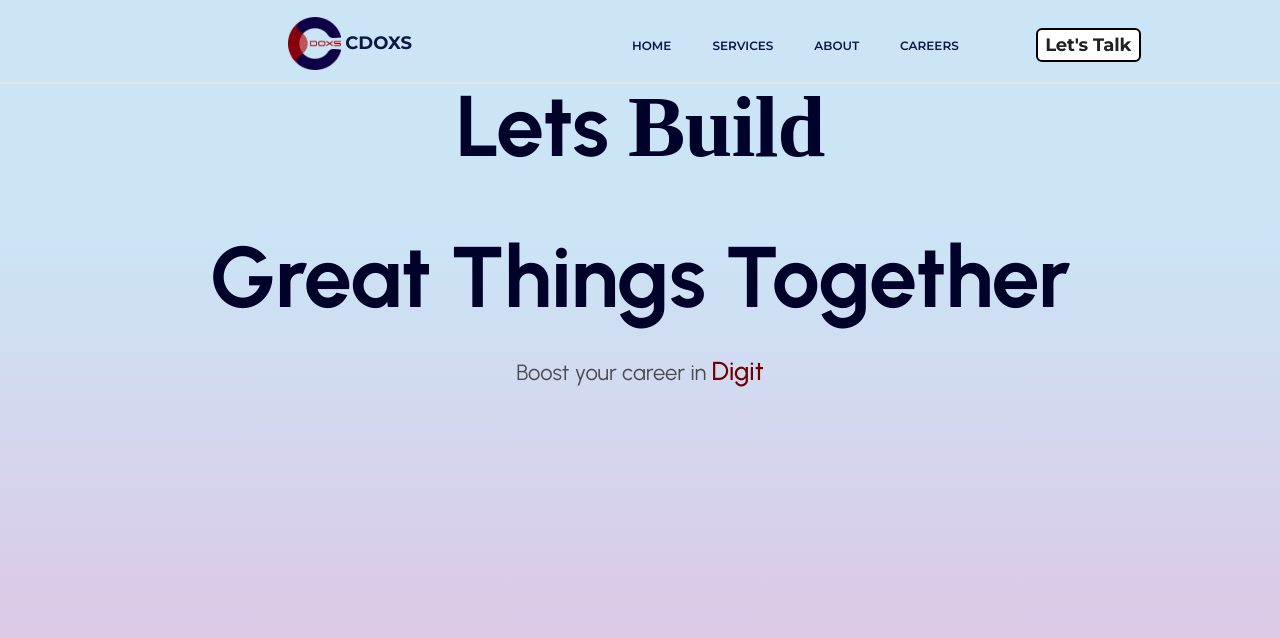
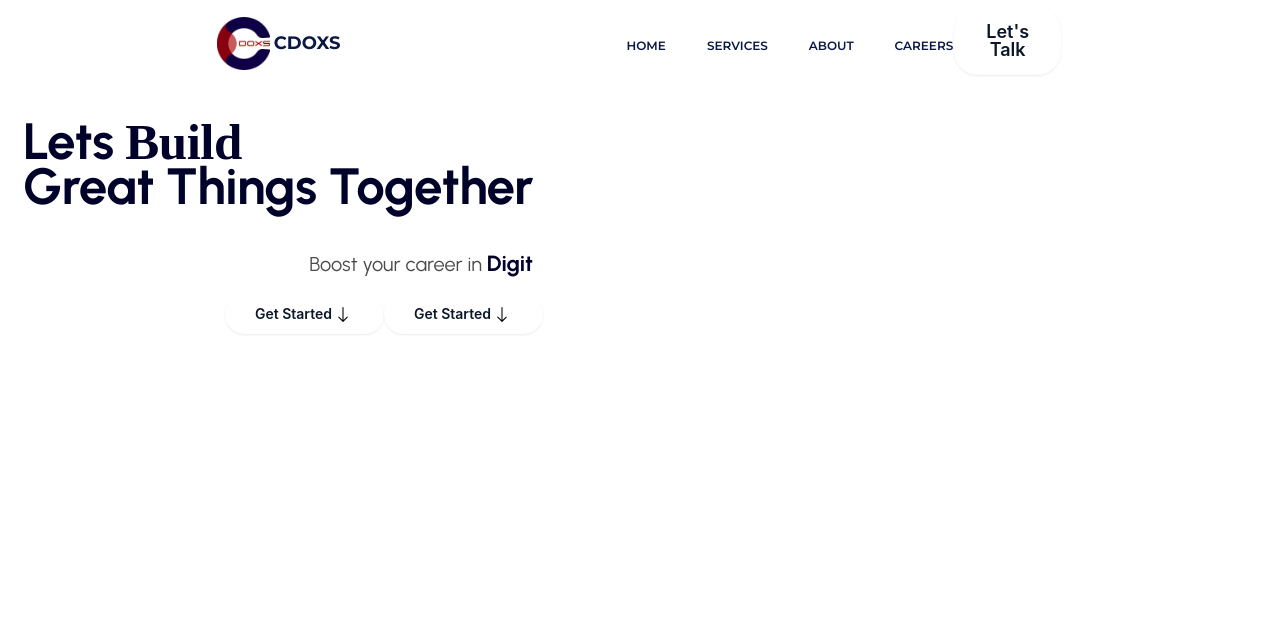
Before and after one commit to Humza-Waseem/IT-Company-Website, a Django app: page / in a window 1280 px wide; the page is wider, and only the part inside the window is pictured. Shown: the top 638 px of that part. Run offline with Django 5.2, Linux system fonts and the light colour scheme; data comes from the database, SQL or seed files in the repository; some web fonts are replaced; grey boxes are pictures that could not be loaded.

Commit message:
newFrontPage

```diff
--- a/Templates/firstSection.html
+++ b/Templates/firstSection.html
@@ -11,8 +11,14 @@
 
 
 <section class=" background firstSection">
+    {% comment %} <div class = "about-shape-1 z-index-3">
+        <img src="{% static 'images/_bg/breadcrumb-shape-1.png'%}" alt="">
+    </div> {% endcomment %}
+    {% comment %} <div class = "about-shape-2 z-index-3">
+        <img src="{% static 'images/_bg/breadcrumb-shape-2.png'%}" alt="">
+    </div> {% endcomment %}
     {% include "navBar.html" %}
-    <hr class = "lightHR" style="opacity: 1;">
+    {% comment %} <hr class = "lightHR" style="opacity: 1;"> {% endcomment %}
     {% comment %} <!-- <iframe src="https://www.youtube.com/embed/GxEZsyoYHGY?controls=0&rel=0&playsinline=1&enablejsapi=1&origin=https%3A%2F%2Faxixtechnologies.com&widgetid=1" frameborder="0" allowfullscreen></iframe> --> {% endcomment %}
 
     <div class="box-main">
@@ -22,19 +28,20 @@
 
            {% comment %} <p class="text-big">{{firstSectionContent.title}}</p> {% endcomment %}
             <div class="main-text-wrapper">
-              <p class="text-big">Lets <span >Build </span></p>
-              <p class="text-big">Great Things Together</p>
+               <p class="text-big">Lets <span >Build </span></p>
+               <p class="text-big">Great Things Together</p>
 
               {% comment %} <hr class="newCustomHR"> {% endcomment %}
-              <p class="text-small">{{firstSectionContent.description}} <span id="dynamicText" ></span>  </p>
+                  <p class="text-small">{{firstSectionContent.description}} <span id="dynamicText" ></span>  </p>
+
+            <div class = "mainButtons">
+                <div class="btn-big clicked">
+                    <button class="button-80" id = "btn-getStarted" role="button">Get Started <img src="../static/images/_icons/arrow-down.svg"       class="arrow-down-img" alt="arrow"></button>
+                </div>
+                <div class="btn-big clicked">
+                    <button class="button-80" id = "btn-getStarted" role="button">Get Started <img src="../static/images/_icons/arrow-down.svg"       class="arrow-down-img" alt="arrow"></button>
+                </div>
             </div>
-            <div class="btn-big clicked">
-               {% comment %} <button id="btn-getStarted">Get Started</button> {% endcomment %}
-               <!-- HTML !-->
-                {% comment %} <button id="btn-getStarted" role="button">Get Started</button> {% endcomment %}
-                {% comment %} <button class="button-27 " id = "btn-getStarted"role= "button">Get Started</button> {% endcomment %}
-                {% comment %} <button class="button-27 " id = "btn-getStarted" role= "button">Get Started</button> {% endcomment %}
-                <button class="button-80" id = "btn-getStarted" role="button">Get Started <img src="../static/images/_icons/arrow-down.svg"   class="arrow-down-img" alt="arrow"></button>
             </div>
             <script src="{% static 'javascript/dynamic.js' %}"></script>
             <script src="{% static 'javascript/script.js' %}"></script>
@@ -69,6 +76,11 @@
 
 
     </div>
+    <div class = "box-main-video-container">
+        <video autoplay muted loop id="myVideo">
+            <source src="{% static 'images/_bg/anime.mp4' %}" type="video/mp4">
+        </video>
+    </div>
     {% comment %} <hr> {% endcomment %}
 </section>
 
--- a/static/css/style.css
+++ b/static/css/style.css
@@ -234,9 +256,20 @@
 }
 .background {
   background-color: #fff;
-  background-image: linear-gradient(to bottom, rgba(255, 255, 255, .7), rgba(255, 253, 253, 0.7)), linear-gradient(180deg, rgb(181 217 243 / 70%) 32%, #ddc7e5 92%);  background-size: cover;
+  /* background-image: linear-gradient(to bottom, rgba(255, 255, 255, .7), rgba(255, 253, 253, 0.7)), linear-gradient(180deg,  #f59292 32%, #FFF3E0  92%);   */
+  background-size: cover;
   /* background: url(../images/_bg/247-Prev.mp4) no-repeat center center / cover; */
   background-blend-mode: darken;
+  /* background-color: rgb(209, 174, 140); */
+  /* background-image: linear-gradient(to bottom, rgba(255, 255, 255, .7), rgba(255, 253, 253, 0.7)), linear-gradient(180deg, rgba(78, 136, 177, 0.7) 32%, #941d27a2 92%); */
+  /* background-image: linear-gradient(to bottom, #436995, #fff),
+                 linear-gradient(to bottom, rgba(255, 255, 255, 0.7), rgba(255, 255, 255, 0.7)),
+                 linear-gradient(to bottom, #a278b1, #fff);  */
+
+  /* background-image: linear-gradient(to bottom,  rgba(255, 255, 255, 0.904) 32%, #ffffff 50%, #ffffff 92%); */
+  background-color: rgb(255 255 255);
+
+
 }
 
 .customHR{
@@ -279,19 +312,20 @@
   font-family: "Montserrat";
   position: relative;
   z-index: 0;
-  text-align: center;
+  /* text-align: center; */
   font-size: 66px;
   font-weight: 700;
   color: var(--secondary-dark);
   font-family: 'Urbanist', sans-serif;
   /* margin-top: 22px; */
-  margin-top: 74px;
+  /* margin-top: 74px; */
   font-weight: 700;
-  font-size: 86px;
+  font-size: 51px;
   line-height: 0.88;
   letter-spacing: -0.01em;
   opacity: 0;
   animation: slideInFromBottom 1.5s ease-out forwards;
+
 }
 
 .sec-text-big{
@@ -426,7 +460,7 @@
 }
 
 .text-small {
-  font-size: 22px;
+  font-size: 20px;
   font-weight: 400;
   text-decoration: none;
   color: rgb(75, 75, 75);
@@ -462,10 +496,12 @@
 
 
 #dynamicText {
-    color: #700000;
+    color: #573d3d;
+    /* color: var(--secondary-dark); */
+    color: var(--secondary-dark);
     text-decoration: none;
-    font-weight: 500;
-    font-size: 26px;
+    font-weight: 700;
+    font-size: 22px;
     font-family: "DM Serif Display', serif;";
     /* font-style: italic; */
     font-family: "urbanist";
@@ -680,13 +716,54 @@
 
 
 .btn-big img{
-  width: 35px;
-  height: 23px;
-  /* margin: 0px 10px; */
-
-}
-
-
+  width: 22px;
+  height: 17px;
+
+}
+.mainButtons{
+   display: flex;
+    flex-direction: row;
+    margin: auto;
+    margin-left: 202px;
+}
+
+
+
+/* CSS */
+.button-80 {
+  background-color: #fff;
+  border: 0 solid #e2e8f0;
+  border-radius: 1.5rem;
+  box-sizing: border-box;
+  color: #0d172a;
+  cursor: pointer;
+  display: inline-block;
+  font-family: "Basier circle",-apple-system,system-ui,"Segoe UI",Roboto,"Helvetica Neue",Arial,"Noto Sans",sans-serif,"Apple Color Emoji","Segoe UI Emoji","Segoe UI Symbol","Noto Color Emoji";
+  font-size: 1.1rem;
+  font-weight: 600;
+  line-height: 1;
+  padding: 1rem 1.6rem;
+  text-align: center;
+  text-decoration: none #0d172a solid;
+  text-decoration-thickness: auto;
+  transition: all .1s cubic-bezier(.4, 0, .2, 1);
+  box-shadow: 0px 1px 2px rgba(166, 175, 195, 0.25);
+  user-select: none;
+  -webkit-user-select: none;
+  touch-action: manipulation;
+}
+
+.button-80:hover {
+  background-color: #1e293b;
+  color: #fff;
+}
+
+@media (min-width: 768px) {
+  .button-80 {
+    font-size: 1.125rem;
+    padding: 1rem 2rem;
+  }
+}
 
 
 
@@ -1081,7 +1158,18 @@
     /* left: 15px; */
     /* position: absolute; */
     /* flex-direction: row; */
-    padding-left: 362px;
+    /* padding-left: 362px; */
+    padding-top: 4px;
+    /* justify-content: center; */
+    /* align-items: center; */
+    display: flex;
+    /* align-items: flex-start; */
+    /* left: 15px; */
+    /* position: absolute; */
+    /* flex-direction: row; */
+    padding-left: 100px;
+    padding-left: 332px;
+    padding-left: 275px;
 }
 .navBar .nav-logo a {
   display: flex;
@@ -1158,6 +1246,8 @@
   width: 70%;
     display: flex;
     margin: 10px 10px 10px 180px;
+    margin: 10px 0px 10px 446px;
+    margin: 10px 0px 10px 246px;
 }
 .navBar .nav-list li {
   padding: 30px 1px 23px 40px;
@@ -1218,14 +1308,18 @@
   justify-content: center;
   align-items: center;
   /* max-width: 70%; */
-  max-width: 76%;
-  margin: auto;
+  max-width: 64%;
+  /* margin: auto; */
   height: 80%;
+  /* background: #E9C874; */
+  border-radius: 4px ;
+  /* margin-left: 10px; */
 
 }
 .main-text-wrapper{
-  margin-top: 40px;
+  margin-top:220px;
   height: 90vh;
+    margin-left: 23px;
 }
 .firstSection {
   height: 90vh;
@@ -1930,7 +2023,7 @@
 
 
 /* CSS */
-.button-80 {
+/* .button-80 {
   background: #fff;
   backface-visibility: hidden;
   border-radius: .375rem;
@@ -2054,15 +2142,21 @@
 }
 
 #btn-getStarted {
-  width: 201px;
+  width: 189px;
     margin-top: 28px;
     display: flex;
     justify-content: center;
     align-items: center;
     margin: auto;
-  opacity: 0; /* Initially hidden */
+    opacity: 0;
     animation: slideInFromBottom 1s ease-out forwards;
-  animation-delay: 2.5s; /* Optional delay to stagger the animations */
+    animation-delay: 2.5s;
+    font-size: 14px;
+    margin: 0px 6px 0px 6px;
+    height: 39px;
+    width: 159px;
+    padding: 0px;
+    margin: auto;
 }
 
 #btn-getStarted:hover {
```
Also changed, not shown: other parts of static/css/style.css (+40 -23 lines), static/images/_bg/breadcrumb-shape-1.png (added), static/images/_bg/breadcrumb-shape-2.png (added), static/images/_bg/nono.png (added). Lines whose indentation alone changed are shown as unchanged.
